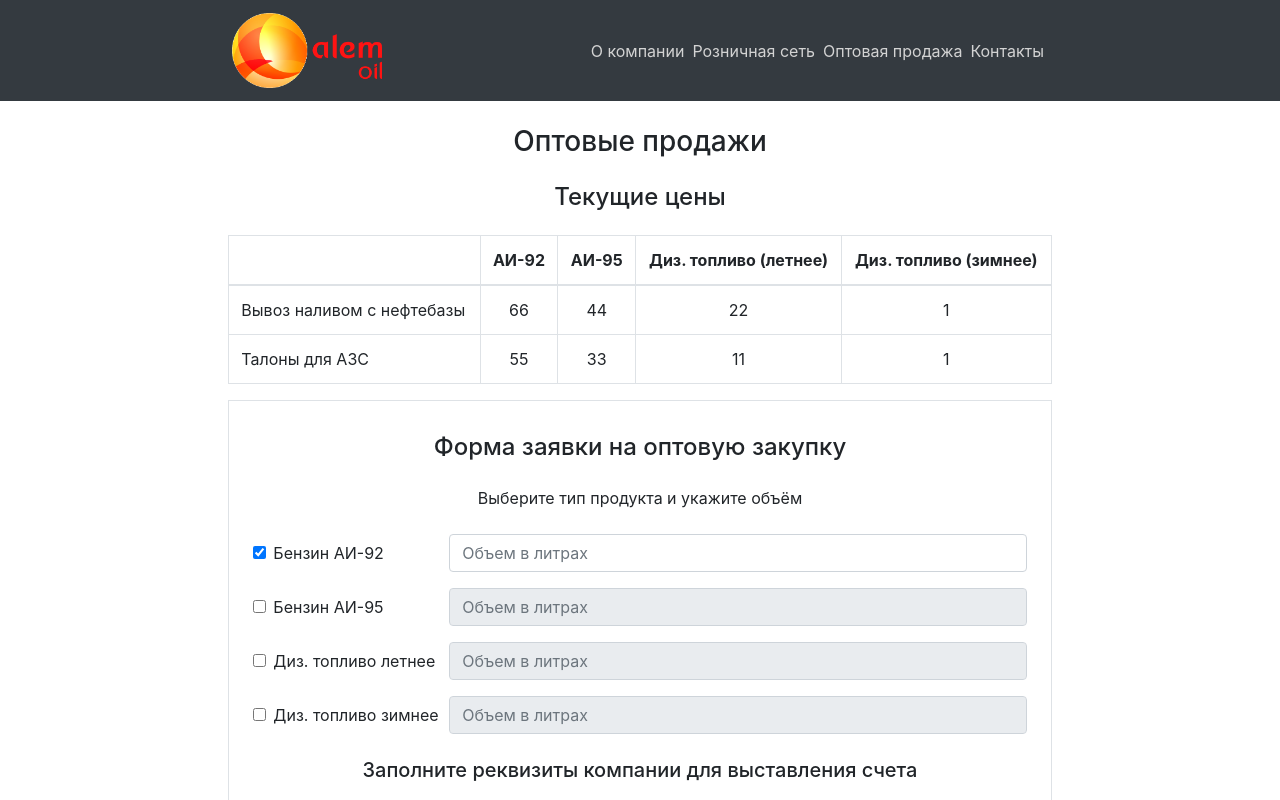
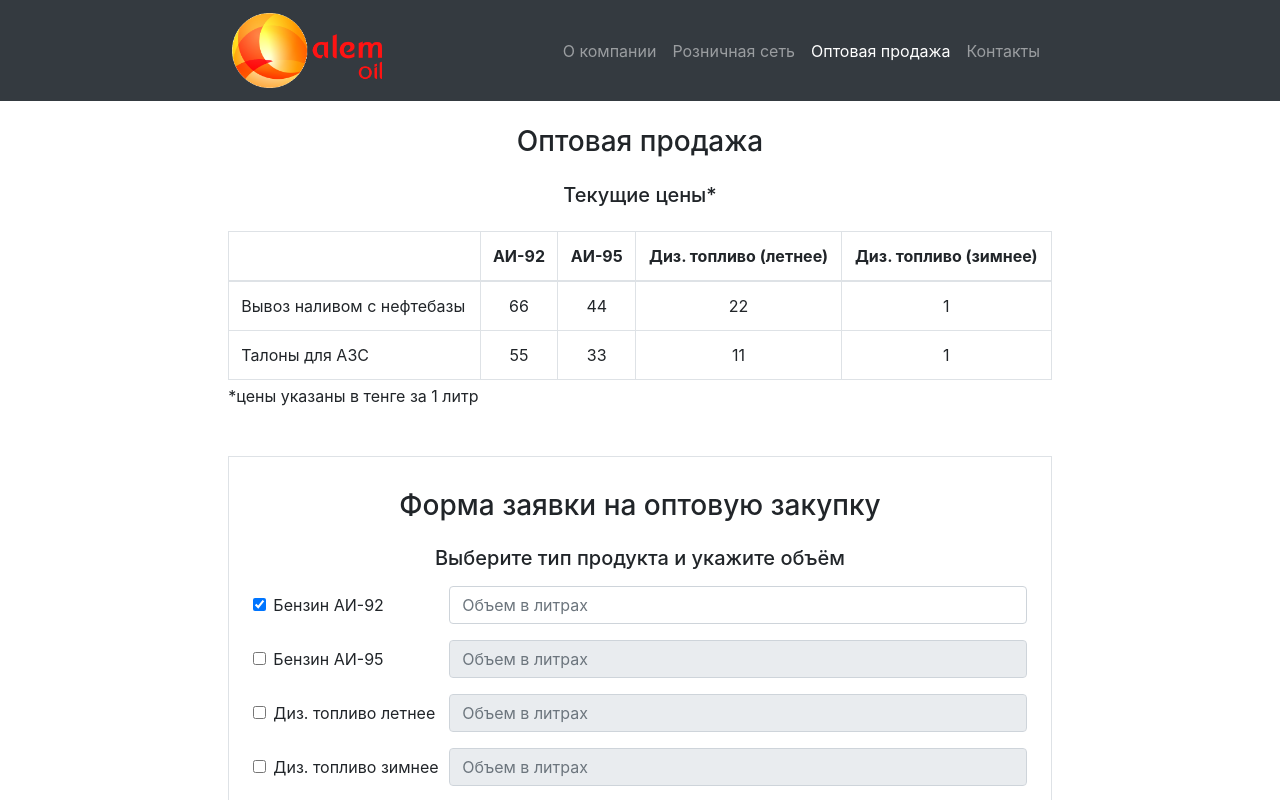
Before and after one commit to kristinazubova/alemOil-frontend, a React (Create React App) app: page /wholesales in a window 1280 px wide. Shown: the top 800 px of the page. Built offline with nearby package versions, Linux system fonts and the light colour scheme; no server answers.

Commit message:
mistakes corrected

```diff
--- a/src/App.css
+++ b/src/App.css
@@ -17,7 +17,16 @@
 
 .customText {
   font-size: 14px!important;
-  color:lightgray!important;
+}
+
+.customFooterText {
+  color: lightgray;
+  text-decoration: none;
+}
+
+.forStaff:hover {
+  color:white;
+  text-decoration: none;
 }
 
 .officeMap {
--- a/src/Components/FormWholesales.js
+++ b/src/Components/FormWholesales.js
@@ -1,4 +1,4 @@
-import React, { Component, useState } from 'react';
+import React, { Component } from 'react';
 import Form from 'react-bootstrap/Form';
 import Col from 'react-bootstrap/Col'
 import Button from 'react-bootstrap/Button'
@@ -112,6 +112,13 @@ export default class FormWholesales extends Component {
       }))
 
       axios.post(`${config.backendURL}/questionaries`, { ...formItems, order })
+        .then(res => {
+          console.log(res)
+          alert('Заявка успешно отправлена! Менеджер свяжется с вами в ближайшее время!')
+        }).catch(err => {
+          alert('Ошибка! Заявка не отправлена!')
+        })
+
     }
 
 
@@ -161,9 +168,9 @@ export default class FormWholesales extends Component {
     )
 
     return (
-      <Form noValidate validated={this.state.validated} onSubmit={handleSubmit} className="border p-3 my-3">
-        <h4 className="text-center p-3">Форма заявки на оптовую закупку</h4>
-        <p className="text-center">Выберите тип продукта и укажите объём</p>
+      <Form noValidate validated={this.state.validated} onSubmit={handleSubmit} className="border p-3 my-5">
+        <h3 className="text-center p-3">Форма заявки на оптовую закупку</h3>
+        <h5 className="text-center">Выберите тип продукта и укажите объём</h5>
         {productsList}
         <h5 className="text-center p-3">Заполните реквизиты компании для выставления счета</h5>
 
@@ -182,7 +189,7 @@ export default class FormWholesales extends Component {
           <Form.Label>Юридический адрес*</Form.Label>
           <Form.Control
             name="lawAdress"
-            placeholder="001234, Казахстан, Восточно-Казахстанская обл., Зыряновский район"
+            placeholder="001234, Казахстан, Восточно-Казахстанская обл., район Алтай, г. Алтай, ул. Тәуелсіздік, 3"
             value={this.state.lawAdress}
             onChange={this.handleInputChange}
             required
@@ -299,7 +306,7 @@ export default class FormWholesales extends Component {
           </Form.Group>
         </Form.Row>
         <Form.Row className="d-flex justify-content-center">
-          <Button type="submit" className="btn-orange">
+          <Button type="submit" className="btn-orange my-4">
             Отправить
         </Button>
         </Form.Row>
--- a/src/Components/Header.js
+++ b/src/Components/Header.js
@@ -8,7 +8,37 @@ import Navbar from 'react-bootstrap/Navbar'
 
 
 export default class Header extends Component {
+  constructor(props) {
+    super(props)
+
+    this.state = {
+      links: [{
+        name: 'О компании',
+        href: '/',
+        className: 'customText lg-pr-3'
+      },
+      {
+        name: 'Розничная сеть',
+        href: '/retail',
+        className: 'customText lg-pr-3'
+      },
+      {
+        name: 'Оптовая продажа',
+        href: '/wholesales',
+        className: 'customText lg-pr-3'
+      },
+      {
+        name: 'Контакты',
+        href: '/contacts',
+        className: 'customText'
+      }
+      ]
+    }
+  }
+
   render() {
+    const { location } = this.props;
+
     return (
       <Container fluid className="mx-0 px-0 ">
         <Row className="mx-0 px-0">
@@ -29,13 +59,21 @@ export default class Header extends Component {
             </Col>
 
             <Col xs={8} md={8} lg={6} className="d-flex flex-wrap justify-content-end pr-2 mx-0">
-              <Navbar.Toggle aria-controls="responsive-navbar-nav" className="p-1"/>
+              <Navbar.Toggle aria-controls="responsive-navbar-nav" className="p-1" />
               <Navbar.Collapse id="responsive-navbar-nav" className="justify-content-end text-right px-0">
-                <Nav>
-                  <Nav.Link href="/" className="customText px-1">О компании</Nav.Link>
-                  <Nav.Link href="/retail" className="customText px-1">Розничная сеть</Nav.Link>
-                  <Nav.Link href="/wholesales" className="customText px-1">Оптовая продажа</Nav.Link>
-                  <Nav.Link href="/contacts" className="customText px-1">Контакты</Nav.Link>
+                <Nav activeKey={location.pathname}>
+                  {
+                    this.state.links.map((link, index) =>
+                      <Nav.Item key={index}>
+                        <Nav.Link
+                          href={link.href}
+                          className={link.className}
+                        >
+                          {link.name}
+                        </Nav.Link>
+                      </Nav.Item>
+                    )
+                  }
                 </Nav>
               </Navbar.Collapse>
             </Col>
@@ -43,7 +81,6 @@ export default class Header extends Component {
             <Col xs={0} md={1} lg={2} className="px-0 mx-0"></Col>
           </Navbar>
         </Row>
-
       </Container>
     )
   }
--- a/src/Components/Prices.js
+++ b/src/Components/Prices.js
@@ -30,7 +30,7 @@ export default class About extends Component {
   }
 
   async componentDidMount() {
-    let pricesData = await axios.get(`${config.backendURL}/prices`)
+    let pricesData = await axios.get(`${config.backendURL}/prices/`)
     const priceList = pricesData.data;
     this.setState({ priceList });
   }
@@ -40,8 +40,8 @@ export default class About extends Component {
 
     return (
       <div>
-        <h4 className="m-4 text-center ">Текущие цены</h4>
-        <Table responsive="sm" bordered className="flex-md-column">
+        <h5 className="m-4 text-center ">Текущие цены*</h5>
+        <Table responsive="sm" bordered className="flex-md-column mb-1">
           <thead>
             <tr>
               <th></th>
@@ -68,6 +68,7 @@ export default class About extends Component {
             </tr>
           </tbody>
         </Table>
+        <p className="py-0 my-0">*цены указаны в тенге за 1 литр</p>
       </div>
     )
   }
--- a/src/Components/SlideShow.js
+++ b/src/Components/SlideShow.js
@@ -13,6 +13,7 @@ export default class slideShow extends Component {
           <img
             className="d-block w-100"
             src={azsImg1}
+            alt="img1"
           />
           <div className="m-3 p-3 text-center aboutCompany align-content-center">
             Компания «Алем ойл» занимается оптовой и розничной реализацией нефтепродуктов в Восточно-Казахстанской области. Компания была основана в 2005 году под брендом "Бухтарма Ойл" на базе имущественного комплекса "Бухтарминская нефтебаза". В течение 10 лет основным видом деятельности являлись прием, хранение, отпуск нефтепродуктов и их оптовая реализация. С 2008 года по настоящее время генеральным директором компании является Зубов Сергей Леонидович.
@@ -22,6 +23,7 @@ export default class slideShow extends Component {
           <img
             className="d-block w-100 "
             src={baseImg1}
+            alt="img2"
           />
           <div className="m-3 p-3 text-center aboutCompany">
             С апреля 2015 года компания занимается развитием собственной сети автозаправочных станций. Отправной точкой стало введение в эксплуатацию новой АЗС в пос. Октябрьский. В 2016 и 2017 г были приобретены АЗС в г. Зыряновске и селе Улкен Нарын.          </div>
@@ -30,6 +32,7 @@ export default class slideShow extends Component {
           <img
             className="d-block w-100 "
             src={azsImg2}
+            alt="img3"
           />
           <div className="m-3 p-3 text-center aboutCompany">
             В 2017 году проведена реконструкция АЗС в г. Зыряновск, построена и введена в эксплуатацию АЗС в районе ст. Селезневка под брендом "Alem Oil". С августа 2018 года все АЗС ТОО "Бухтарма Ойл" были переданы под управление ТОО "Alem Oil".
@@ -39,6 +42,7 @@ export default class slideShow extends Component {
           <img
             className="d-block w-100 "
             src={baseImg2}
+            alt="img4"
           />
           <div className="m-3 p-3 text-center aboutCompany">
             На данный момент компания занимается дальнейшим развитием собственной сети автозаправочных станций в районе Алтай и Катон-Карагайском районе. Все строящиеся АЗС отвечают современным требованиям, а реализуемые нефтепродукты всегда отличаются высоким качеством, чему свидетельствуют многочисленные отзывы клиентов.
--- a/src/Pages/Retail.js
+++ b/src/Pages/Retail.js
@@ -49,7 +49,8 @@ export default class About extends Component {
                 src="https://yandex.ru/map-widget/v1/?um=constructor%3A5bc4f84267d7cb7dc51969ec16ec76b814d91c2cbdc2d6fd2346f9eac564fdfc&amp;source=constructor"
                 width="100%"
                 height="533"
-                frameborder="0">
+                frameborder="0"
+                title="Карта расположения АЗС">
               </iframe>
             </div>
           </Col>
--- a/src/Pages/UpdatePrices.js
+++ b/src/Pages/UpdatePrices.js
@@ -29,10 +29,10 @@ export default class About extends Component {
       }],
 
       products: [
-        { id: 1, name: 'АИ-92', priceOB: 123, priceOS: 125 },
-        { id: 2, name: 'АИ-95', priceOB: 123, priceOS: 125 },
-        { id: 3, name: 'ДТл', priceOB: 123, priceOS: 125 },
-        { id: 4, name: 'ДТз', priceOB: 123, priceOS: 125 }
+        { id: 1, name: 'АИ-92', priceOB: 140, priceOS: 150 },
+        { id: 2, name: 'АИ-95', priceOB: 157, priceOS: 168 },
+        { id: 3, name: 'ДТл', priceOB: 179, priceOS: 185 },
+        { id: 4, name: 'ДТз', priceOB: '-', priceOS: '-' }
       ]
     }
   }
--- a/src/Pages/Wholesales.js
+++ b/src/Pages/Wholesales.js
@@ -14,7 +14,7 @@ export default class About extends Component {
         <Row>
           <Col></Col>
           <Col xs={12} md={8}>
-            <h3 className="m-4 text-center">Оптовые продажи</h3>
+            <h3 className="m-4 text-center">Оптовая продажа</h3>
             <Prices />
             <FormWholesales />
           </Col>
```
Also changed, not shown: public/index.html (+7 -5 lines), src/App.js (+11 -5 lines), src/Pages/Contacts.js (+12 -7 lines), public/manifest.json.
